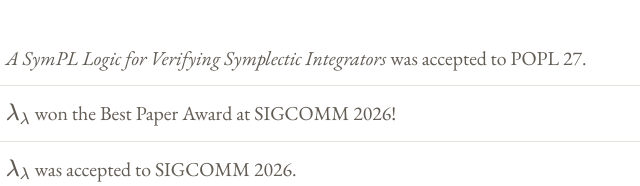
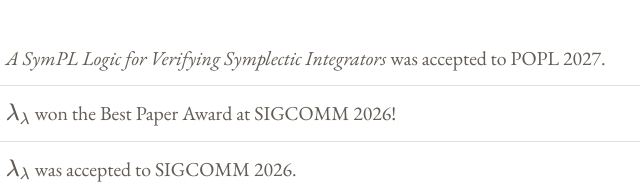
Before and after one commit to vaibhavmehta1/vaibhavmehta1.github.io, a plain HTML site: page index.html in a window 1280 px wide. Shown: the part 614-800 px from the top of the page, 300-940 px from the left. Drawn offline with nearby package versions, Linux system fonts and the light colour scheme; some icons are missing.

Commit message:
Lowkey addicted to editing my website

```diff
--- a/index.html
+++ b/index.html
@@ -284,7 +284,7 @@
     <section id="news">
       <h2 class="section-title">News</h2>
       <ul class="news-list">
-                <li><span class="news-date">Nov 2026</span><span><em>A SymPL Logic for Verifying Symplectic Integrators</em> was accepted to POPL 27.</span></li>
+                <li><span class="news-date">Nov 2026</span><span><em>A SymPL Logic for Verifying Symplectic Integrators</em> was accepted to POPL 2027.</span></li>
         <li><span class="news-date">Aug 2026</span><span>\(\lambda_{\lambda}\) won the Best Paper Award at SIGCOMM
             2026!</span></li>
         <li><span class="news-date">May 2026</span><span>\(\lambda_{\lambda}\) was accepted to SIGCOMM 2026.</span></li>
```
